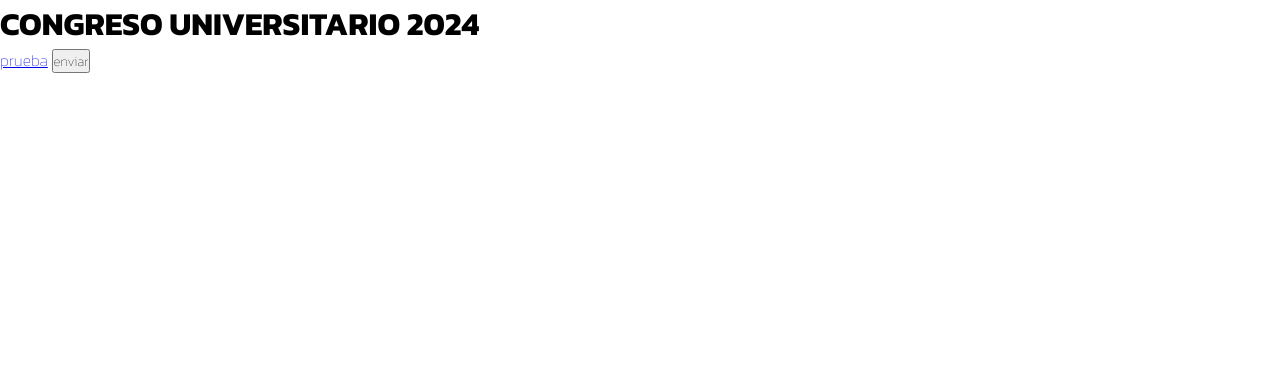
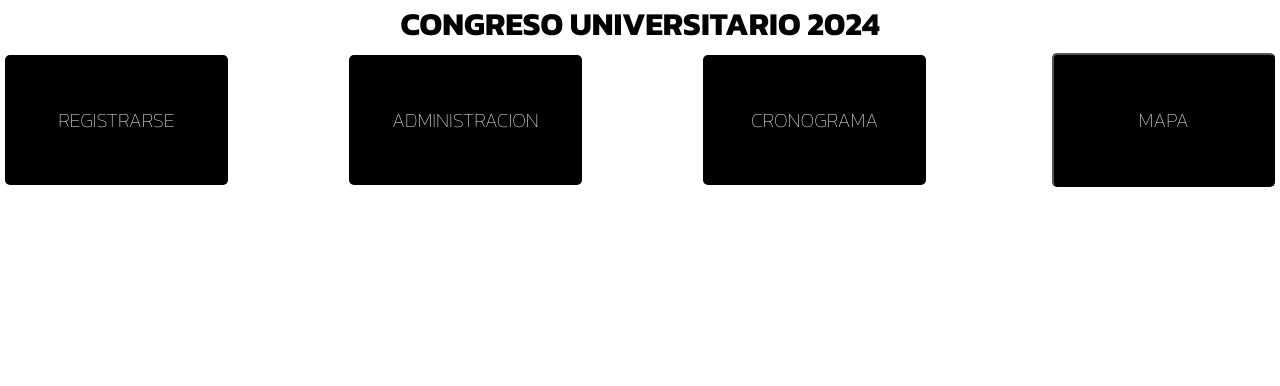
Before and after one commit to josh19ds1/Proyecto_FDESVII, a PHP site: page / in a window 1280 px wide. Shown: the part 202-588 px from the top of the page. Run offline with PHP 8.4, Linux system fonts and the light colour scheme; some libraries are stand-ins or nearby versions.

Commit message:
agregando los botones para direccionar a la demas opciones

```diff
--- a/public/css/inicio.css
+++ b/public/css/inicio.css
@@ -2,3 +2,111 @@ body{
 background-color: #fff;
 
 }
+
+.formulario{
+
+
+    position: relative;
+    display: grid;
+    align-items: center;
+    grid-template-columns: repeat(11,1fr);
+}
+
+.Boton{
+ text-decoration: none;
+ color:#fff;
+ background-color: black;
+ padding: 50px 10px;
+ margin: 5px;
+ font-size: 20px;
+ font-size: 'Kanit', sans-serif;
+ text-align: center;
+  grid-column: 1/3;
+ border-radius: 5px;
+ -webkit-border-radius: 5px;
+ -moz-border-radius: 5px;
+ -ms-border-radius: 5px;
+ -o-border-radius: 5px;
+}
+
+.Boton2{
+    text-decoration: none;
+    color:#fff;
+    background-color: black;
+    padding: 50px 10px;
+    font-size: 20px;
+    font-size: 'Kanit', sans-serif;
+    text-align: center;
+    border-radius: 5px;
+    grid-column:4/6;
+}
+
+.Boton3{
+    text-decoration: none;
+    color:#fff;
+    background-color: black;
+    padding: 50px 10px;
+    margin: 5px;
+    font-size: 20px;
+    font-size: 'Kanit', sans-serif;
+    text-align: center;
+    border-radius: 5px;
+    grid-column:7/9;
+}
+
+.Boton4{
+    text-decoration: none;
+    color:#fff;
+    background-color: black;
+    padding:  50px 10px;
+    margin: 5px;
+    font-size: 20px;
+    font-size: 'Kanit', sans-serif;
+    text-align: center;
+    border-radius: 5px;
+    grid-column:10/12;
+}
+
+h1{
+text-align: center;
+
+}
+
+
+
+.Boton:hover {
+    background-color: rgb(61, 58, 58);
+    border-radius: 5px;
+    -webkit-border-radius: 5px;
+    -moz-border-radius: 5px;
+    -ms-border-radius: 5px;
+    -o-border-radius: 5px;
+
+}
+.Boton2:hover {
+    background-color: rgb(61, 58, 58);
+    border-radius: 5px;
+    -webkit-border-radius: 5px;
+    -moz-border-radius: 5px;
+    -ms-border-radius: 5px;
+    -o-border-radius: 5px;
+
+}
+.Boton3:hover {
+    background-color: rgb(61, 58, 58);
+    border-radius: 5px;
+    -webkit-border-radius: 5px;
+    -moz-border-radius: 5px;
+    -ms-border-radius: 5px;
+    -o-border-radius: 5px;
+
+}
+.Boton4:hover {
+    background-color: rgb(61, 58, 58);
+    border-radius: 5px;
+    -webkit-border-radius: 5px;
+    -moz-border-radius: 5px;
+    -ms-border-radius: 5px;
+    -o-border-radius: 5px;
+
+}
--- a/view/PaginaInicio.php
+++ b/view/PaginaInicio.php
@@ -10,10 +10,14 @@
         <?php include("view/secciones1/header.php")?>
 
              <h1>CONGRESO UNIVERSITARIO 2024</h1>
-             <form  method="POST" action="?ops=crear">
+             <form  method="POST" action="?ops=Mapa" class="formulario">
 
-                        <a href="?ops=prueba">prueba</a>
-                    <input type="submit" class="envio" value="enviar">
+                 <a href="?ops=Registrar" class="Boton">REGISTRARSE</a>
+                 <a href="?ops=Administrar" class="Boton2">ADMINISTRACION</a>
+                 <a href="?ops=Cronograma" class="Boton3">CRONOGRAMA</a>
+
+
+                    <input type="submit" class="Boton4" value="MAPA">
 
              </form>
 
```
Also changed, not shown: view/prueba3.php (line endings or trailing spaces).
